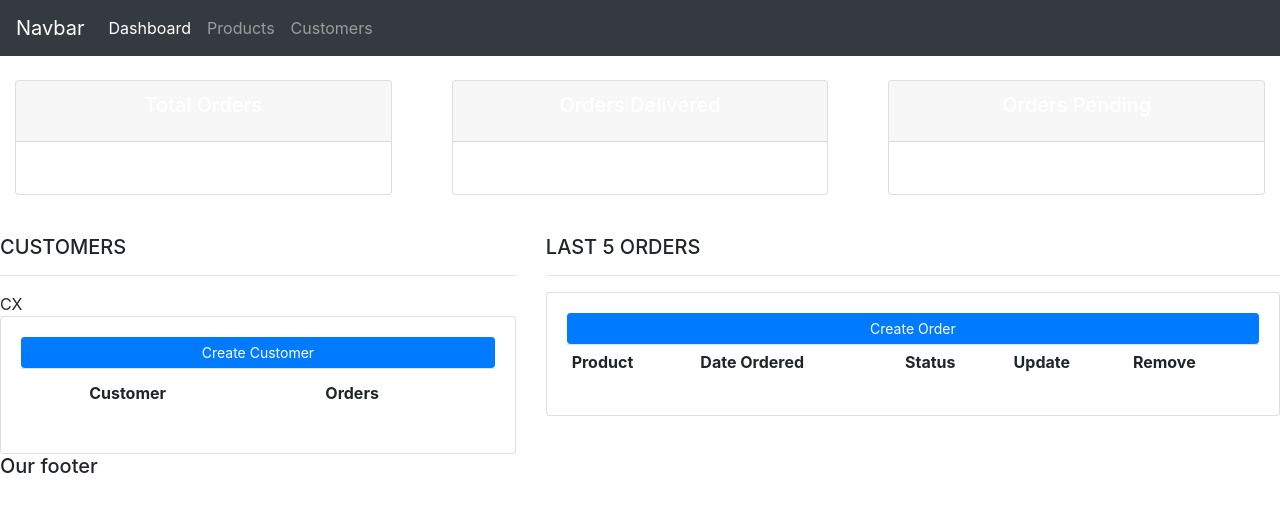
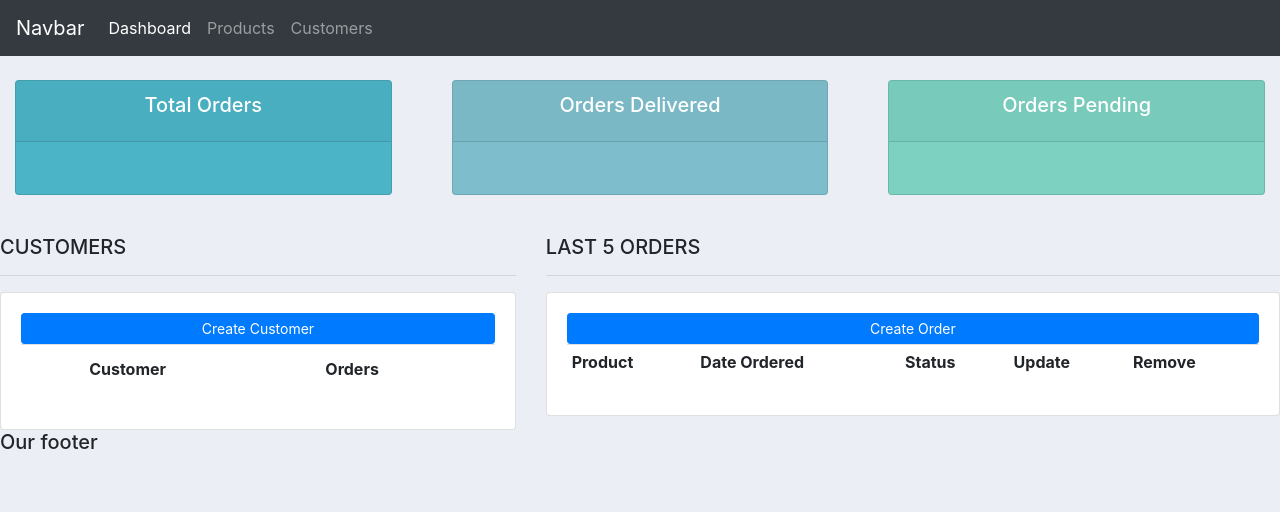
Before and after one commit to Stan1-0/CRM, a Django app: page / in a window 1280 px wide. Shown: the top 512 px of the page. Run offline with Django 4.2, Linux system fonts and the light colour scheme; lists and menus that the app fills with data are empty; some libraries are stand-ins or nearby versions.

Commit message:
added css to stauts bar

```diff
--- a/templates/dashboard.html
+++ b/templates/dashboard.html
@@ -1,10 +1,9 @@
-{% extends 'main.html' %} {% block content %} {% include 'status.html'%}
+{% extends 'main.html' %} {% block content %} {%include 'status.html' %}
 <br />
 <div class="row">
   <div class="col-md-5">
     <h5>CUSTOMERS</h5>
     <hr />
-    CX
     <div class="card card-body">
       <a class="btn btn-primary btn-sm btn-block" href="">Create Customer</a>
       <table class="table table-sn">
--- a/templates/main.html
+++ b/templates/main.html
@@ -5,6 +5,24 @@
     <meta name="viewport" content="width=device-width, initial-scale=1.0" />
     <title>CRM</title>
     <link rel="stylesheet" href="https://cdn.jsdelivr.net/npm/bootstrap@4.0.0/dist/css/bootstrap.min.css" integrity="sha384-Gn5384xqQ1aoWXA+058RXPxPg6fy4IWvTNh0E263XmFcJlSAwiGgFAW/dAiS6JXm" crossorigin="anonymous">
+    <style>
+
+      #logo{
+
+      }
+      body{
+        background-color: #ebeff5;
+      }
+      #total-orders{
+        background-color: #4cb4c7;
+      }
+      #orders-delivered{
+        background-color: #7ebecc;
+      }
+      #orders-pending{
+        background-color: #7CD1C0;
+      }
+    </style>
   </head>
   <body>
     {% include 'Navbar.html' %}
```
